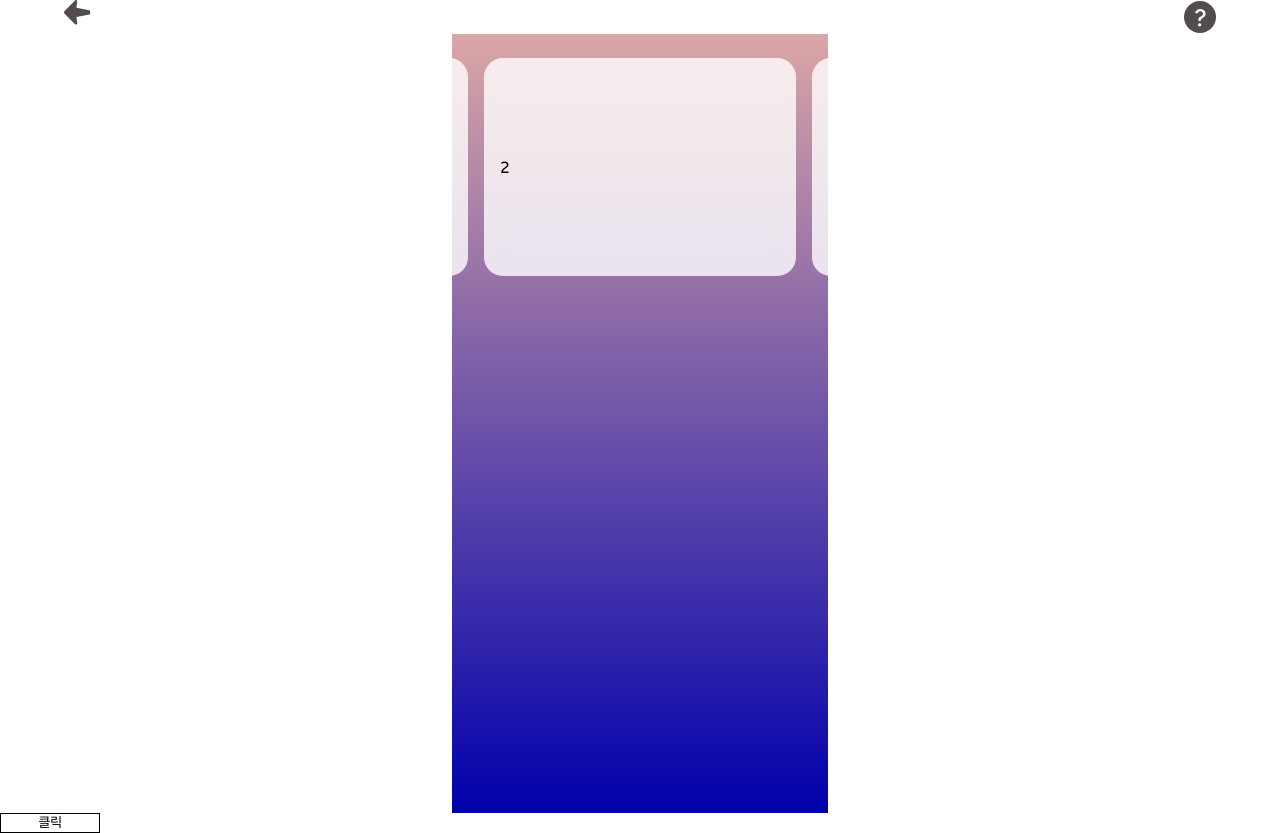
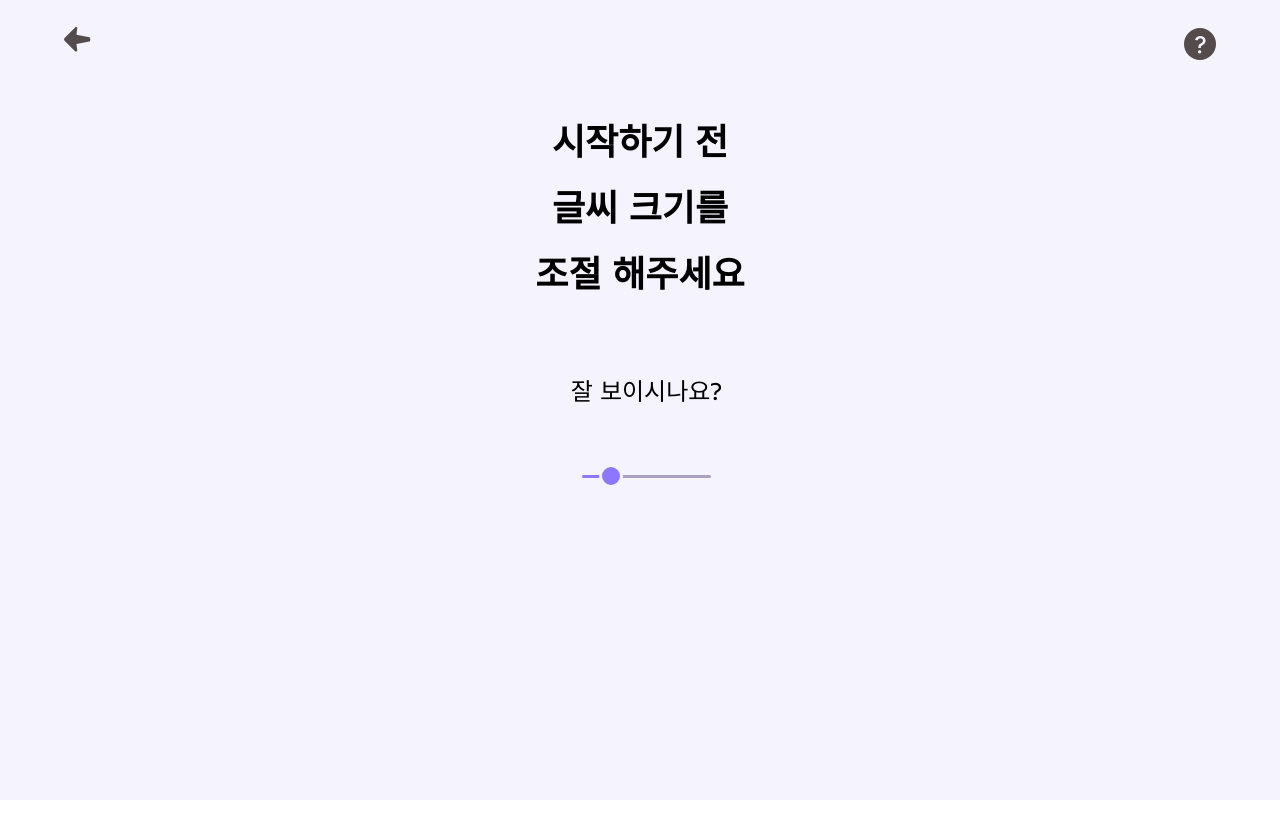
Before and after one commit to sunub/for-digital-divide, a Next.js app: page /start in a window 1280 px wide. After the commit the page ends 800 px from the top, so only its background shows below. Built offline with nearby package versions, Linux system fonts and the light colour scheme; a web font is replaced by a local one.

Commit message:
feat : Custom Slider를 통한 웹페이지 폰트 사이즈 조정 기능 추가

```diff
--- a/src/app/globals.css
+++ b/src/app/globals.css
@@ -17,6 +17,7 @@ html,
 body {
   height: 100%;
   font-family: "NanumSquareNeo", "Wotfard", sans-serif;
+  font-size: var(--text-size);
 }
 
 #_next {
@@ -32,6 +33,7 @@ body {
 
   container: root / inline-size;
   height: 100%;
+  background: var(--color-background);
 }
 
 input,
--- a/src/app/layout.tsx
+++ b/src/app/layout.tsx
@@ -31,6 +31,18 @@ export default function RootLayout({
         `,
           }}
         />
+        <style>
+          {`
+            html {
+              --color-background: oklch(96.88% 0.015 294.47);
+              --color-text: oklch(42.44% 0.011 17.58);
+              --color-primary:oklch(96.86% 0.009 288.17775174927874);
+              --color-button: oklch(65.57% 0.19552898037793698 288.17775174927874);
+              --color-highlight: oklch(73.96% 0.1586202546972356 25.278467161119735);
+              --text-size: 24px;
+            }
+          `}
+        </style>
         <link
           href="https://fonts.googleapis.com/icon?family=Material+Icons"
           rel="stylesheet preload"
--- a/src/app/start/page.tsx
+++ b/src/app/start/page.tsx
@@ -6,37 +6,62 @@ import Device from "@/components/Device";
 import LoginForm from "@/components/LoginForm";
 import AccountCard from "@/components/AccountCard";
 import useToggle from "@/hooks/use-toggle";
+import Slider from "@/components/Slider";
 
 const RootWrapper = styled.div`
-  height: 100%;
   display: grid;
-  place-content: center;
+  grid-template-rows:
+    [title] 30cqh
+    [resize-start] 2cqh
+    [resize-font] 12cqh
+    [resize-font-end] 2cqh
+    [resize-font-slider] 5cqh;
+
+  grid-template-columns:
+    [fullbleed-start] 2cqw
+    [main-start] auto
+    [main-end] 1cqw
+    [fullbleed-end];
+
+  align-items: center;
+  justify-items: center;
+`;
+
+const Title = styled.div`
+  grid-area: title / fullbleed;
+  text-align: center;
+  & > h1 {
+    font-size: 36px;
+    line-height: 66px;
+  }
+`;
+
+const ResizeWrapper = styled.div`
+  grid-area: resize-font / main;
+  display: flex;
+  flex-direction: column;
+  align-items: center;
 `;
 
 function StartPage() {
-  const rootRef = React.useRef<HTMLDivElement>(null);
-  const [trigger, setTrigger] = useToggle(false);
+  const [fonstSize, setFontSize] = React.useState(24);
+
+  React.useEffect(() => {
+    const root = document.documentElement;
+    root.style.setProperty("--text-size", `${fonstSize}px`);
+  }, [fonstSize]);
 
   return (
     <>
-      <div
-        style={{
-          display: "grid",
-          placeContent: "center",
-        }}
-      >
-        <AccountCard pagetrigger={trigger} />
-      </div>
-      <button
-        style={{
-          border: "1px solid black",
-          width: "100px",
-          height: "50px",
-        }}
-        onClick={setTrigger}
-      >
-        클릭
-      </button>
+      <RootWrapper>
+        <Title>
+          <h1>시작하기 전</h1>
+          <h1>글씨 크기를</h1>
+          <h1>조절 해주세요</h1>
+        </Title>
+        <ResizeWrapper>잘 보이시나요?</ResizeWrapper>
+        <Slider fontSize={fonstSize} setFontSize={setFontSize} />
+      </RootWrapper>
     </>
   );
 }
--- a/src/components/Header/Header.style.ts
+++ b/src/components/Header/Header.style.ts
@@ -1,10 +1,6 @@
 "use client";
 
 import styled from "styled-components";
-
-export const Button = styled.button`
-  padding: 0;
-`;
 
 export const RootWrapper = styled.div`
   position: relative;
@@ -16,6 +12,7 @@ export const RootWrapper = styled.div`
 
   width: 100%;
   height: 88px;
+  background: oklch(96.88% 0.015 294.47);
 `;
 
 export const IconWrapper = styled.div`
@@ -24,3 +21,7 @@ export const IconWrapper = styled.div`
   justify-content: space-between;
   align-items: center;
 `;
+
+export const Button = styled.button`
+  padding: 0;
+`;
--- /dev/null
+++ b/src/components/Slider/Slider.tsx
@@ -0,0 +1,176 @@
+"use client";
+
+import useToggle from "@/hooks/use-toggle";
+import React from "react";
+import styled from "styled-components";
+
+const RangeWrapper = styled.div`
+  grid-area: resize-font-slider / main;
+  position: relative;
+  display: grid;
+`;
+
+const SliderOutput = styled.span<{ $position: number; $isHover: boolean }>`
+  position: absolute;
+  user-select: none;
+  pointer-events: none;
+  color: var(--color-primary);
+  background-color: var(--color-button);
+  border-radius: 9px;
+  opacity: ${({ $isHover }) => ($isHover ? 1 : 0.5)};
+  visibility: ${({ $isHover }) => ($isHover ? "visible" : "hidden")};
+
+  font-size: 12px;
+  font-weight: 700;
+  padding: 1px 8px;
+  line-height: 28px;
+
+  position: absolute;
+  top: -54px;
+  left: ${({ $position }) =>
+    `calc(${$position}% + (${-8 - $position * 0.26}px))`};
+
+  &::before {
+    content: "";
+    position: absolute;
+    top: 28px;
+    left: calc(50% - 5px);
+
+    width: 0;
+    height: 0;
+
+    border-top: 10px solid var(--color-button);
+    border-left: 5px solid transparent;
+    border-right: 5px solid transparent;
+  }
+`;
+
+const RangeSlider = styled.input<{ $trackFill: number; $hovering: number }>`
+  &[type="range"] {
+    appearance: none;
+    background: transparent;
+    outline-offset: 4px;
+    width: 100%;
+
+    &::-webkit-slider-runnable-track {
+      appearance: none;
+      height: 3px;
+      border-radius: 5px;
+      background: linear-gradient(
+          to right,
+          transparent ${({ $trackFill }) => $trackFill}%,
+          oklch(72.81% 0.051 302.57) 0%
+        ),
+        var(--color-button) fixed;
+    }
+
+    &::-webkit-slider-thumb {
+      -webkit-appearance: none;
+      appearance: none;
+      cursor: grab;
+      width: 24px;
+      height: 24px;
+      border: 3px solid var(--color-primary);
+      background: var(--color-button) fixed;
+      border-radius: 50%;
+      aspect-ratio: 1 / 1;
+      transition: box-shadow 200ms cubic-bezier(0.17, 0.67, 0.27, 0.86);
+      margin-top: -11px;
+
+      &:active {
+        cursor: grabbing;
+      }
+
+      &:hover {
+        box-shadow: 0 0 0 ${({ $hovering }) => $hovering}px
+          color-mix(in oklch, var(--color-button), transparent);
+      }
+    }
+  }
+`;
+interface SliderProps {
+  fontSize: number;
+  setFontSize: React.Dispatch<React.SetStateAction<number>>;
+}
+
+function Slider(props: SliderProps) {
+  const { fontSize, setFontSize } = props;
+  const min = 16;
+  const max = 64;
+  const [hovering, toggleHovering] = useToggle(false);
+  const ref = React.useRef<HTMLDivElement>(null);
+
+  const [percent, setPercent] = React.useState(() => {
+    const percent = ((fontSize - min) * 100) / (max - min);
+    return Math.floor(percent);
+  });
+  const [position, setPosition] = React.useState<number>(27.5);
+
+  React.useEffect(() => {
+    setPercent(() => {
+      const percent = ((fontSize - min) * 100) / (max - min);
+      return Math.round(percent);
+    });
+  }, [fontSize]);
+  // 64.5 46.5 27.5 8.5 -8.5
+
+  return (
+    <RangeWrapper ref={ref}>
+      <RangeSlider
+        id="start_page--text-size"
+        type="range"
+        min={min}
+        max={max}
+        step={4}
+        value={fontSize}
+        $trackFill={percent}
+        $hovering={hovering ? 12 : 10}
+        onChange={(e) => {
+          setFontSize(() => Number(e.target.value));
+        }}
+        onMouseEnter={toggleHovering}
+        onMouseOut={toggleHovering}
+      />
+      <SliderOutput $position={percent} $isHover={hovering}>
+        {fontSize}px
+      </SliderOutput>
+    </RangeWrapper>
+  );
+}
+
+export default React.memo(Slider);
+
+// const
+// 	range = document.getElementById('range'),
+// 	rangeV = document.getElementById('rangeV'),
+// 	setValue = ()=>{
+// 		const
+// 			newValue = Number( (range.value - range.min) * 100 / (range.max - range.min) ),
+// 			newPosition = 10 - (newValue * 0.2);
+// 		rangeV.innerHTML = `<span>${range.value}</span>`;
+// 		rangeV.style.left = `calc(${newValue}% + (${newPosition}px))`;
+// 	};
+// document.addEventListener("DOMContentLoaded", setValue);
+// range.addEventListener('input', setValue);
+
+// const allRanges = document.querySelectorAll(".range-wrap");
+// allRanges.forEach(wrap => {
+//   const range = wrap.querySelector(".range");
+//   const bubble = wrap.querySelector(".bubble");
+
+//   range.addEventListener("input", () => {
+//     setBubble(range, bubble);
+//   });
+//   setBubble(range, bubble);
+// });
+
+// function setBubble(range, bubble) {
+//   const val = range.value;
+//   const min = range.min ? range.min : 0;
+//   const max = range.max ? range.max : 100;
+//   const newVal = Number(((val - min) * 100) / (max - min));
+//   bubble.innerHTML = val;
+
+//   // Sorta magic numbers based on size of the native UI thumb
+//   bubble.style.left = `calc(${newVal}% + (${8 - newVal * 0.15}px))`;
+// }
--- /dev/null
+++ b/src/components/Slider/index.ts
@@ -0,0 +1,2 @@
+export * from "./Slider";
+export { default } from "./Slider";
```
